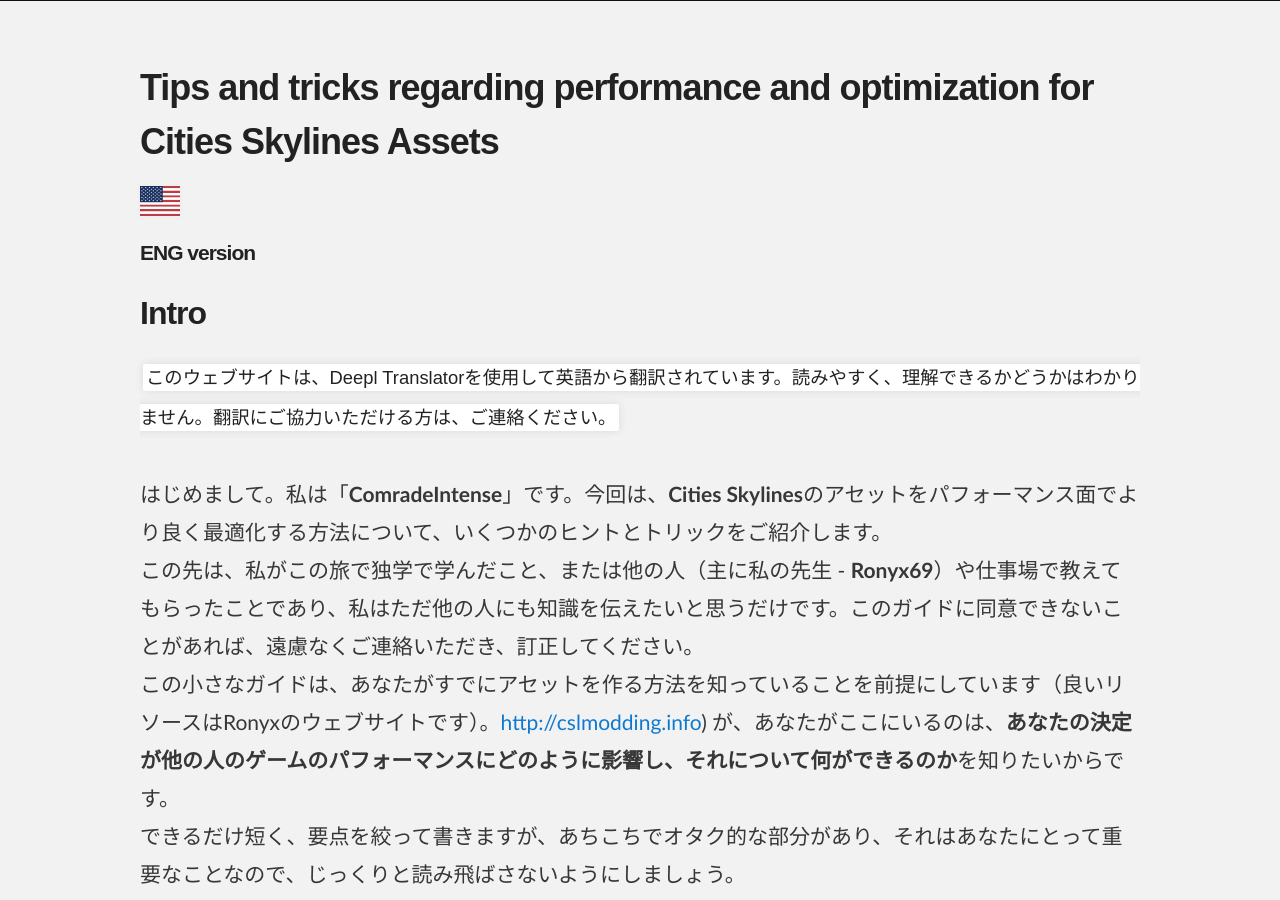
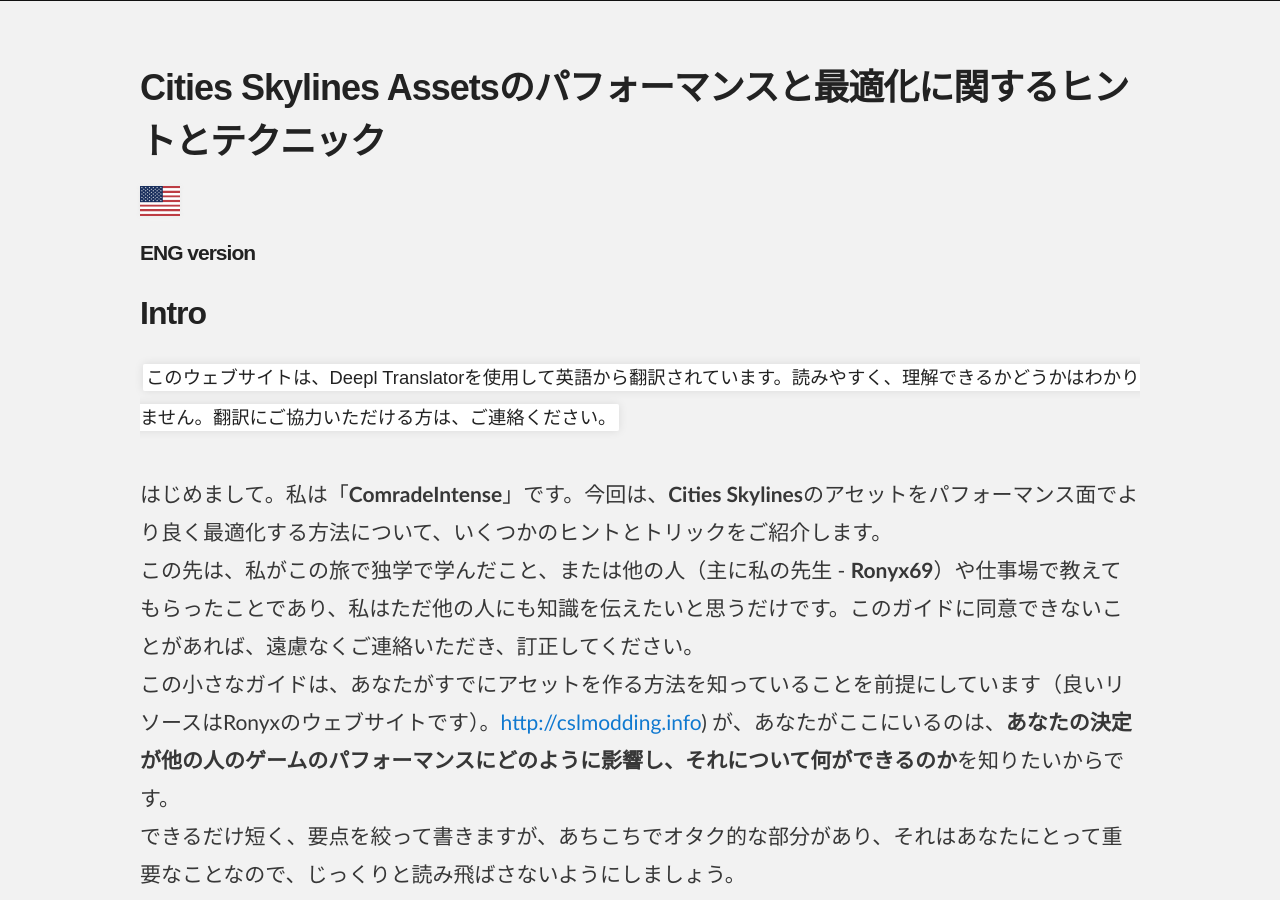
Before and after one commit to comradeintense/assetoptimization, a Jekyll site: the page built from jpn.md, in a window 1280 px wide and 900 px high. Built offline with Jekyll 4.4.1, drawn with Linux system fonts in a browser that asks for light colours; our own code applies the rules of GitHub Pages for plain Markdown files.

Commit message:
Update jpn.md

```diff
--- a/jpn.md
+++ b/jpn.md
@@ -1,7 +1,7 @@
 ---
 layout: default
 ---
-#  Tips and tricks regarding performance and optimization for Cities Skylines Assets
+#  Cities Skylines Assetsのパフォーマンスと最適化に関するヒントとテクニック
 
 [<img src="images/usa.svg" width=40 height=30>](http://comradeintense.github.io/assetoptimization/)<br>
 
```
